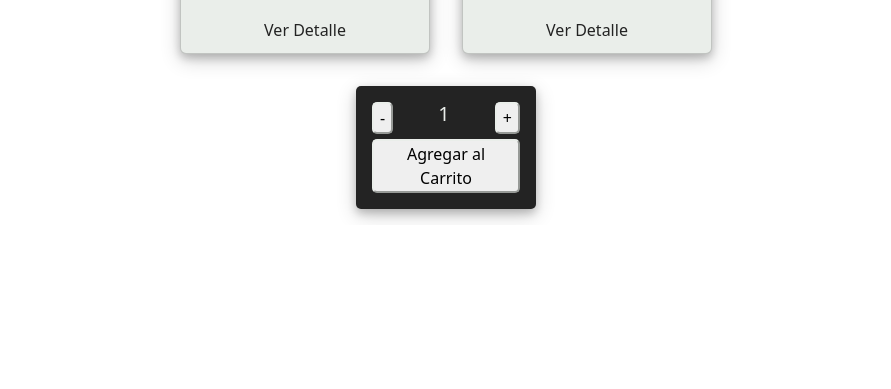
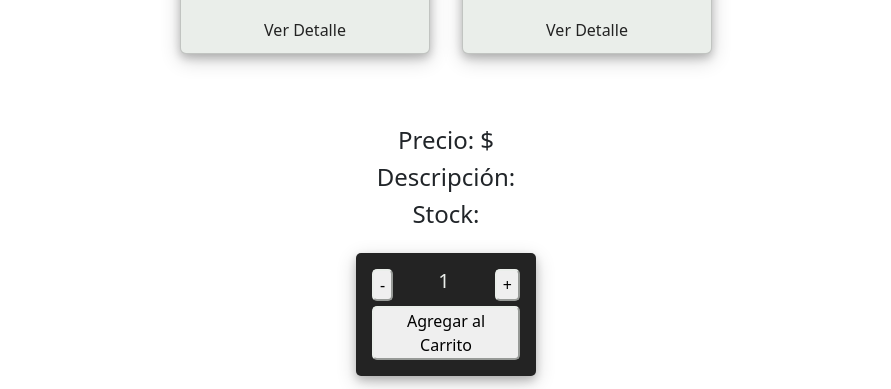
Before and after one commit to jp-quevedo/PreEntrega1-Quevedo, a React (Create React App) app: page /item/1 in a window 1280 px wide. Shown: the part 1110-1499 px from the top of the page, without its empty margins (194-1085 px from the left). Before the commit the page ends 1335 px from the top, so only its background shows below. Built offline with nearby package versions, Linux system fonts and the light colour scheme.

Commit message:
itemdetail

```diff
--- a/src/App.js
+++ b/src/App.js
@@ -2,11 +2,10 @@ import 'bootstrap/dist/css/bootstrap.css';
 import './App.css';
 import NavBar from './Components/NavBar/NavBar';
 import ItemListContainer from './Components/ItemListContainer/ItemListContainer';
-import ItemCount from './Components/ItemCount/ItemCount';
 import ItemDetailContainer from './Components/ItemDetailContainer/ItemDetailContainer';
 
 function App() {
-  return (
+  return(
     <div className="App">
       <header className="header">
         <NavBar />
@@ -16,7 +15,6 @@ function App() {
         <ItemDetailContainer />
       </main>
       <footer>
-        <ItemCount initial={1} stock={16} onAdd={(quantity) => console.log('Cantidad agregada: ',quantity)} />
       </footer>
     </div>
   );
--- a/src/Components/CartWidget/CartWidget.jsx
+++ b/src/Components/CartWidget/CartWidget.jsx
@@ -1,7 +1,7 @@
 import './CartWidget.css';
 
 function CartWidget(){
-    return (
+    return(
         <div className="cart">
             <p>
                 <img className="carticon" src="/assets/carrito.svg" alt="carrito"></img>
--- a/src/Components/Item/Item.jsx
+++ b/src/Components/Item/Item.jsx
@@ -1,8 +1,8 @@
 import './Item.css';
 
-const Item =({id, name, img, price, stock}) => {
+const Item = ({id, name, img, price, stock}) => {
 
-    return (
+    return(
         <article className="card">
             <picture>
                 <img src={img} alt={name} className="card-img"/>
--- /dev/null
+++ b/src/Components/ItemDetail/ItemDetail.jsx
@@ -0,0 +1,23 @@
+import ItemCount from '../ItemCount/ItemCount';
+
+const ItemDetail = ({id, name, price, category, img, stock, description,}) => {
+    return(
+        <article className="detailcard">
+            <picture>
+                <img src={img} alt={name} className="detailcard-img"/>
+            </picture>
+            <section>
+                <br/>
+                <h3>{name}</h3>
+                <h4>Precio: ${price}</h4>
+                <h4>Descripción: {description}</h4>
+                <h4>Stock: {stock}</h4>
+            </section>
+            <footer>
+                <ItemCount initial={1} stock={16} onAdd={(quantity) => console.log('Cantidad agregada: ',quantity)} />
+            </footer>
+        </article>
+    )
+}
+
+export default ItemDetail
--- a/src/Components/ItemDetailContainer/ItemDetailContainer.jsx
+++ b/src/Components/ItemDetailContainer/ItemDetailContainer.jsx
@@ -1,6 +1,7 @@
 import React from 'react';
 import { useState, useEffect } from 'react';
 import { getItem } from '../../asyncMock';
+import ItemDetail from '../ItemDetail/ItemDetail'
 
 function ItemDetailContainer() {
     console.log("Renderizando Item")
@@ -17,7 +18,9 @@ function ItemDetailContainer() {
     }, [])
 
     return(
-        <div></div>
+        <div>
+            <ItemDetail {...item} />
+        </div>
     )
 }
 
--- a/src/Components/NavBar/NavBar.jsx
+++ b/src/Components/NavBar/NavBar.jsx
@@ -2,7 +2,7 @@ import './NavBar.css';
 import CartWidget from '../CartWidget/CartWidget';
 
 function NavBar(){
-    return (
+    return(
         <nav>
             <div className="navBar">
             <h2 className="logo">Clever Décor</h2>
@@ -13,7 +13,7 @@ function NavBar(){
                     <button className="btn">Plantas</button>
                     <button className="btn">Ver Todo</button>
                 </div>
-                <CartWidget/>
+                <CartWidget />
             </div>
         </nav>
     )
```
